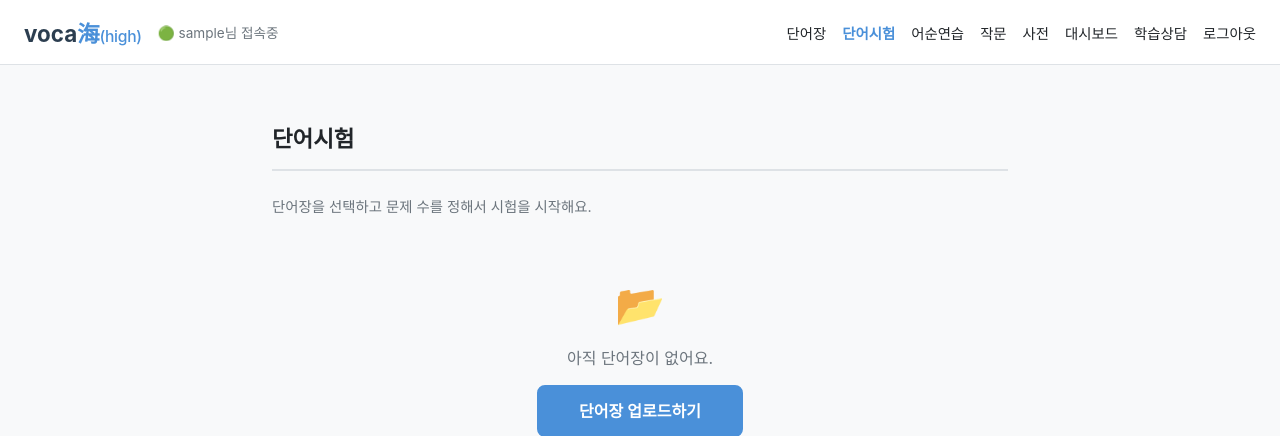
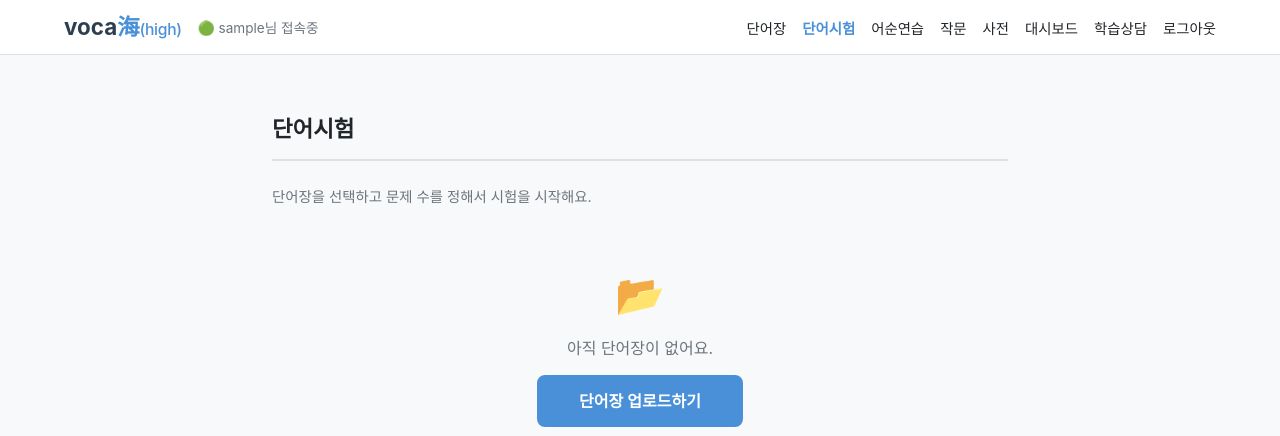
Before and after one commit to asteria412/vocahigh-V2, a Flask app: page /quiz/ in a window 1280 px wide. Shown: the top 436 px of the page. Run offline with Flask 3, Linux system fonts and the light colour scheme; the visitor is signed in with stand-in values (Sample User, id 1); data that the repository does not hold is empty.

Commit message:
fix: 데스크탑 navbar 좌우 패딩 5% 적용, 로고 수직정렬 개선

```diff
--- a/static/css/style.css
+++ b/static/css/style.css
@@ -98,6 +98,7 @@ a:hover {
     font-size: 1.4rem;
     font-weight: 700;
     text-decoration: none;
+    line-height: 1;
 }
 
 .nav-brand__voca {
@@ -1888,6 +1889,15 @@ a:hover {
     text-align: center;
     color: var(--color-text-muted);
     font-size: 0.85rem;
+}
+
+/* -------------------------------------------------------------------
+   데스크탑 전용: navbar 좌우 패딩 균형
+   ------------------------------------------------------------------- */
+@media (min-width: 769px) {
+    .navbar {
+        padding: var(--space-md) 5%;
+    }
 }
 
 /* -------------------------------------------------------------------
```
